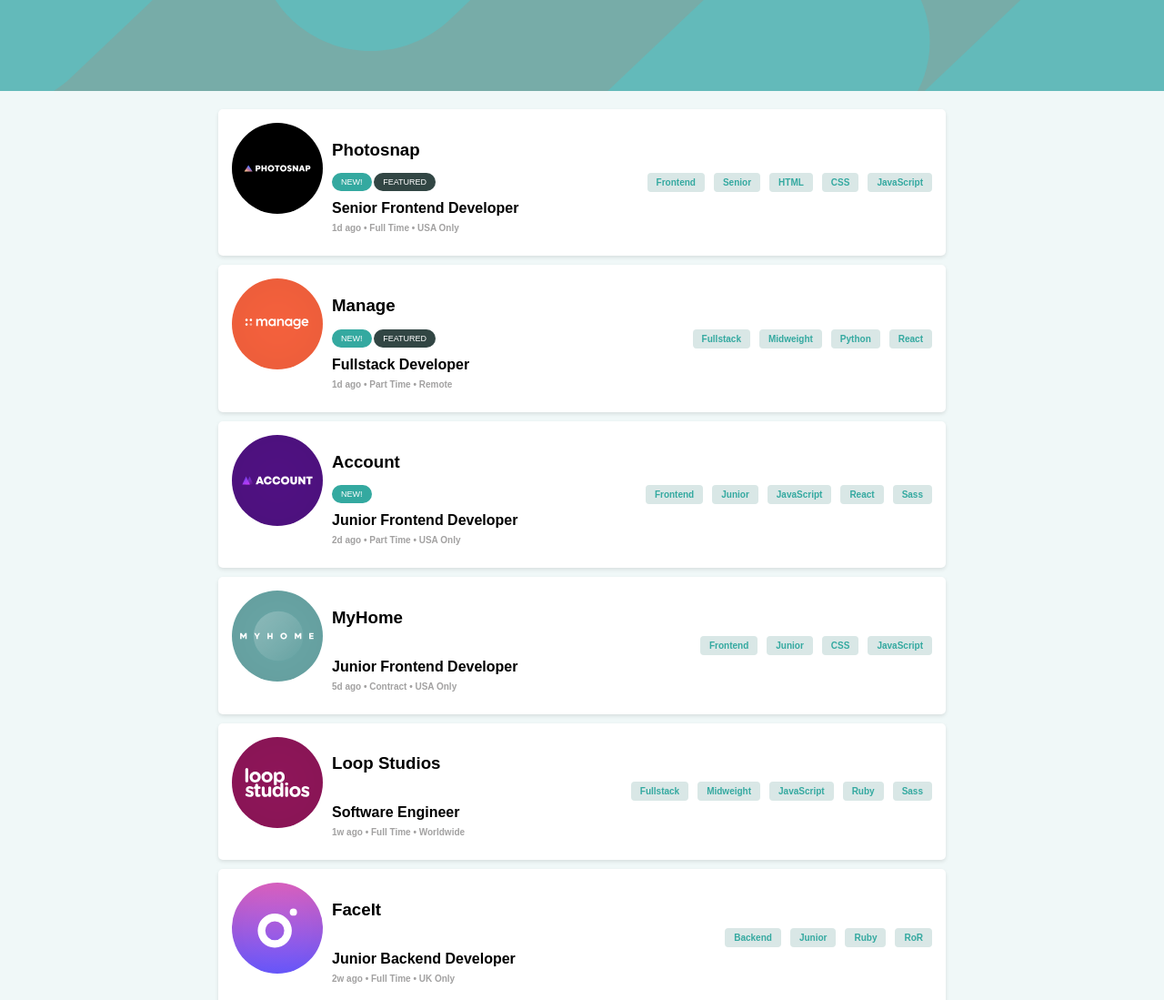
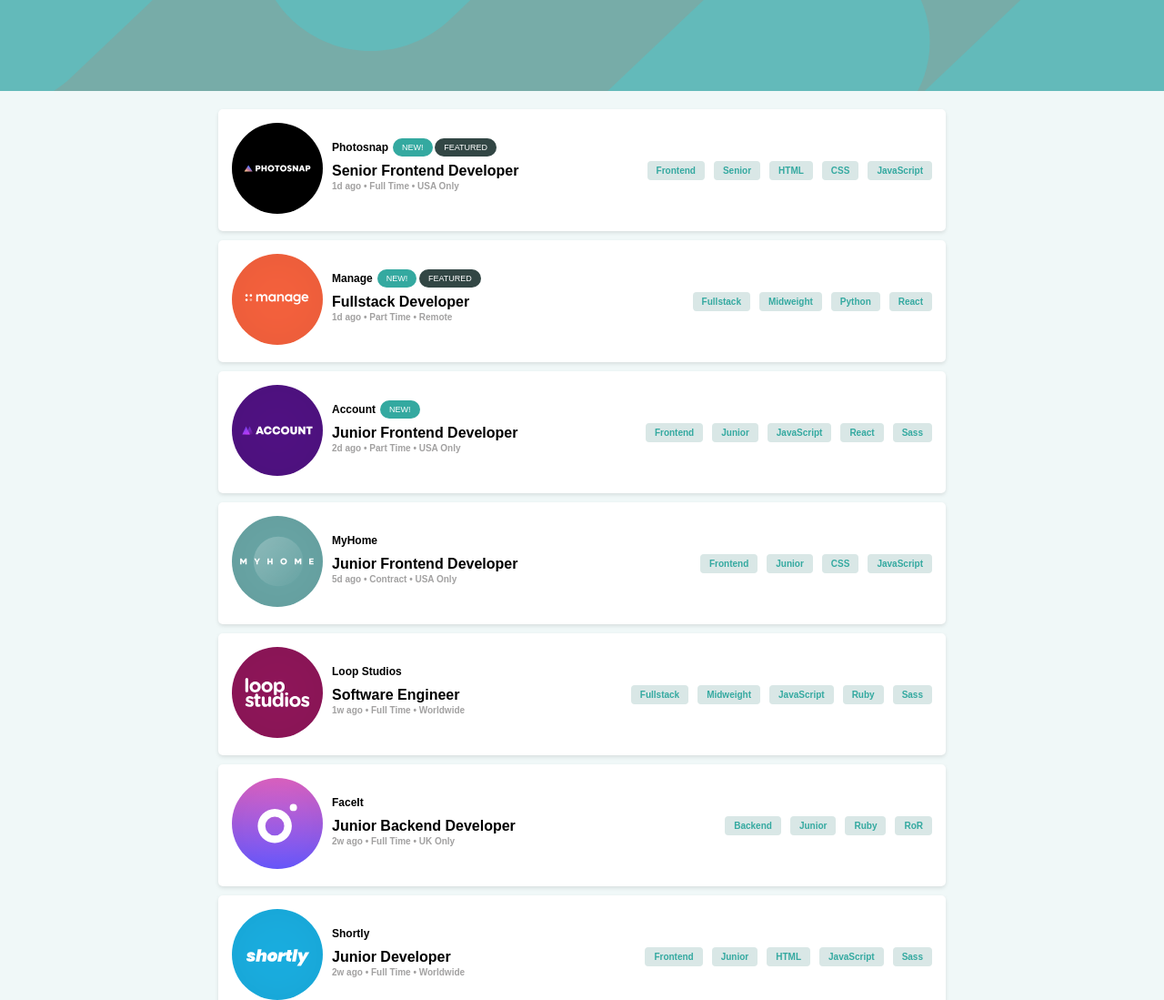
Before and after one commit to ZynoC/PROJECT-3, a plain HTML site: page index.html in a window 1280 px wide. Shown: the top 1099 px of the page at 91% size. Drawn offline with Linux system fonts and the light colour scheme.

Commit message:
"Updated job listing layout" git push origin main

```diff
--- a/script.js
+++ b/script.js
@@ -20,10 +20,12 @@ function displayJobs(jobs) {
                         <img src="${job.logo}" alt="${job.company} logo" class="job-logo">
                     </div>
                     <div class="job-details">
-                        <h3>${job.company}</h3>
-                        <div class="badges">
-                          ${job.new ? `<span class="badge new">NEW!</span>` : ""}
-                          ${job.featured ? `<span class="badge featured">FEATURED</span>` : ""}
+                        <div class="logo-items">
+                            <span class='comp'>${job.company}</span>
+                            <div class="badges">
+                            ${job.new ? `<span class="badge new">NEW!</span>` : ""}
+                            ${job.featured ? `<span class="badge featured">FEATURED</span>` : ""}
+                            </div>
                        </div>
                         <h2 class="job-title">${job.position}</h2>
                         <p class="job-info">${job.postedAt} • ${job.contract} • ${job.location}</p>
--- a/style.css
+++ b/style.css
@@ -58,6 +58,13 @@ header {
 .job-details {
     display: flex;
     flex-direction:column;
+    justify-content: center;
+}
+
+.logo-items {
+    display: flex;
+    align-items: center;
+    gap: 5px;
 }
 
 .badges {
@@ -75,7 +82,7 @@ header {
 
 }
 
-.h3 {
+.comp {
     font-size: 12px;
     font-weight: bold;
     padding-left: 0%;
@@ -96,7 +103,7 @@ header {
 }
 
 .job-title {
-    margin: 5px 0;
+    margin: 0px 0;
     display: block;
     font-size: 16px;
     padding-top: 10px;
@@ -117,7 +124,7 @@ header {
     display: flex;
     flex-wrap: wrap;
     gap: 10px;
-    max-width: 100dvh;
+    max-width: 150dvh;
     justify-content: flex-end;
     font-size: 10px;
 }
```
